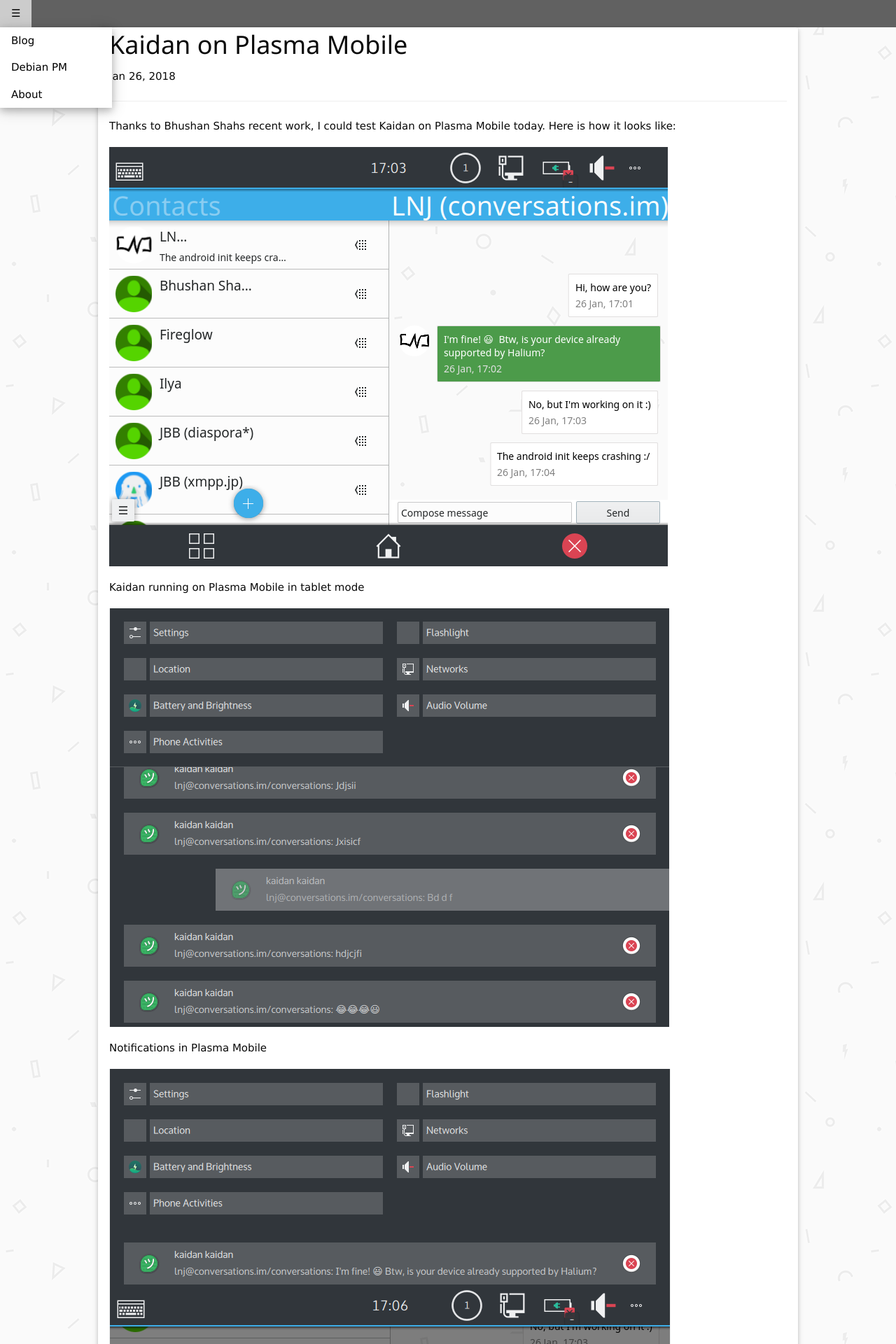
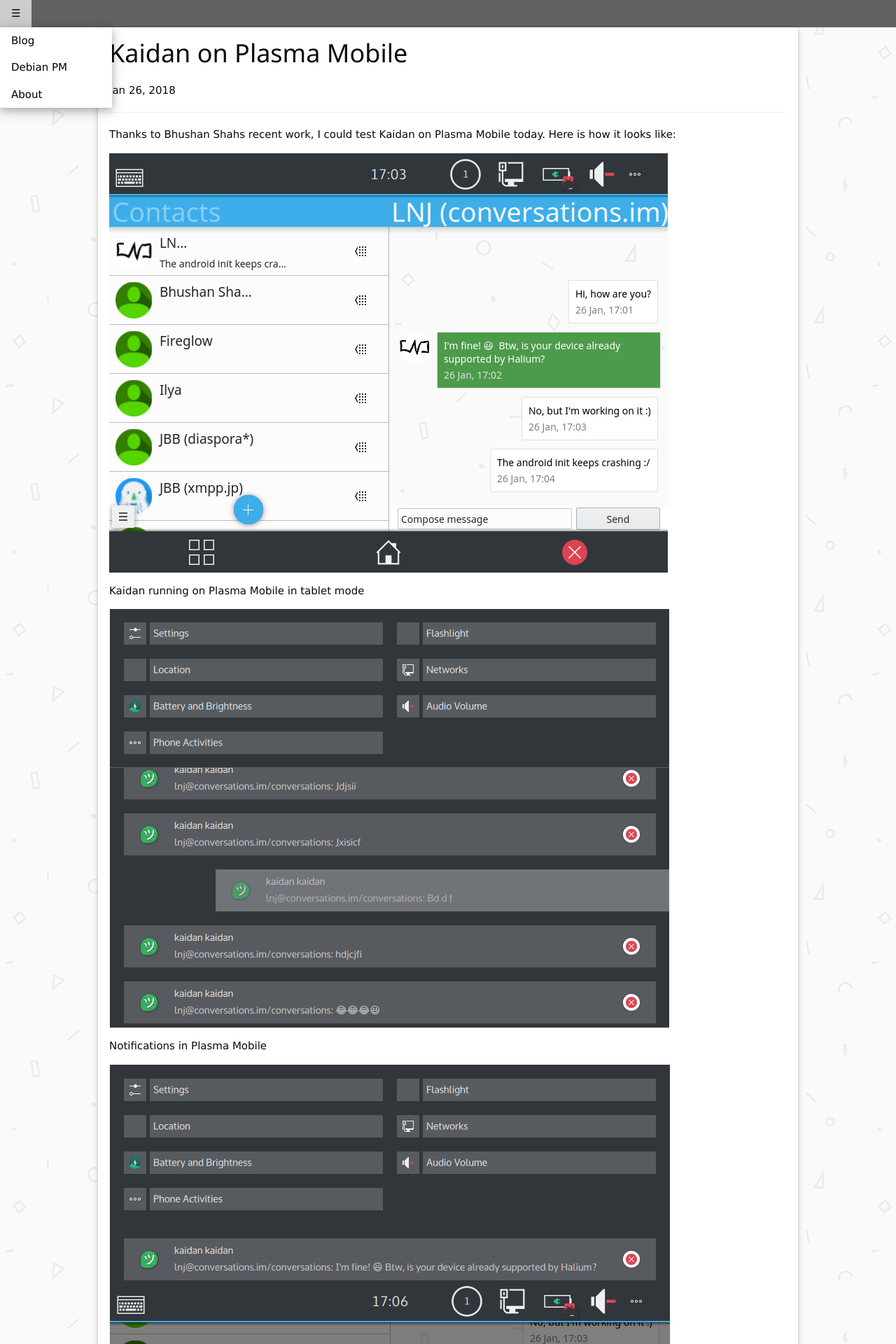
Before and after one commit to jbbgameich/jbbgameich.github.io, a Jekyll site: the page built from _posts/2018-01-25-Plasma-Mobile-and-Kaidan.md, in a window 1280 px wide. Shown: the top 1920 px of the page at 70% size. Built offline with Jekyll 4.4.1, drawn with Linux system fonts in a browser that asks for light colours.

Commit message:
Fix line height in article

```diff
--- a/css/main.css
+++ b/css/main.css
@@ -17,10 +17,6 @@
 	#main {
 		width: 100%;
 	}
-}
-
-article {
-	line-height: 30px;
 }
 
 img[alt=AboutLogo] {
```
